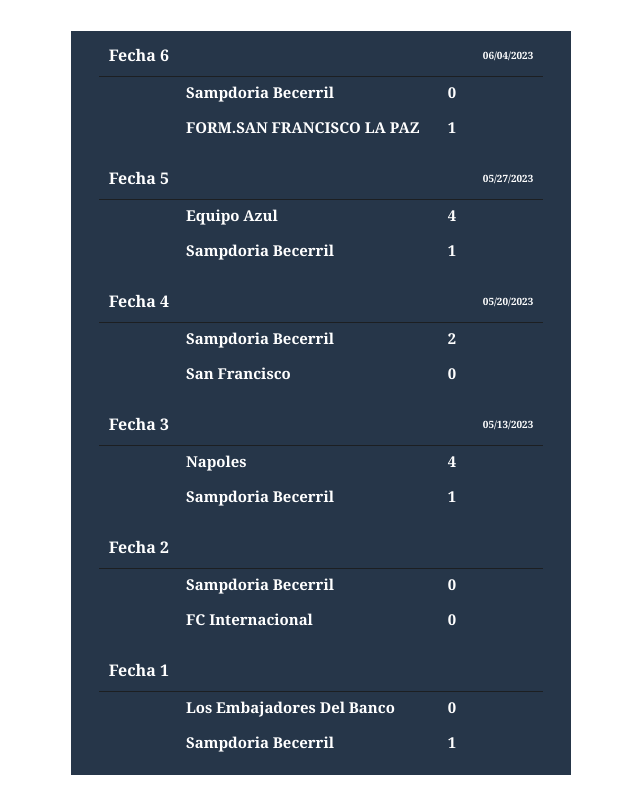
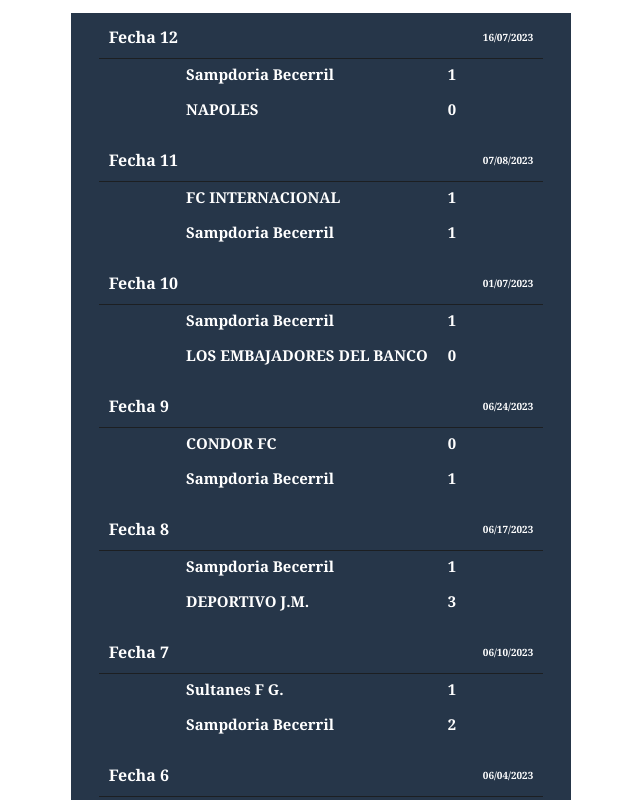
Before and after one commit to sandovaleloy/sampdoria_becerril, a React (Vite) app: page /partidos in a window 1280 px wide. Shown: the part 300-1100 px from the top of the page, without its empty margins (319-959 px from the left). Built offline with nearby package versions, Linux system fonts and the light colour scheme.

Commit message:
actualizacion

```diff
--- a/package.json
+++ b/package.json
@@ -14,7 +14,7 @@
     "react": "^18.2.0",
     "react-dom": "^18.2.0",
     "react-redux": "^8.0.5",
-    "react-router-dom": "^6.11.1"
+    "react-router-dom": "^6.14.1"
   },
   "devDependencies": {
     "@types/react": "^18.0.28",
--- a/src/App.jsx
+++ b/src/App.jsx
@@ -6,6 +6,7 @@ import Partidos from "./components/partidos/Partidos";
 import Main from "./components/main/Main";
 import PaginaPrincipal from "./components/tabla/PaginaPrincipal";
 import Footer from "./components/footer/Footer";
+// import Prueba from "./components/pruebba/Prueba";
 
 function App() {
   return (
@@ -17,6 +18,7 @@ function App() {
         <Route path="/partidos" element={<Partidos />} />
         <Route path="/tabla" element={<PaginaPrincipal />} />
       </Routes>
+        {/* <Prueba/> */}
       <Footer />
     </div>
   );
--- a/src/components/layout/styles/Navbar.css
+++ b/src/components/layout/styles/Navbar.css
@@ -1,6 +1,7 @@
 .container_navbar {
   height: auto;
   position: sticky;
+  position: relative;
   display: flex;
   justify-content: space-between;
 }
--- a/src/components/partidos/Partidos.jsx
+++ b/src/components/partidos/Partidos.jsx
@@ -9,10 +9,110 @@ const Partidos = () => {
 
       <div className="con">
         <div className="aaa">
+          <h5 className="fe">Fecha 12</h5>
+          <h5 className="fe1">16/07/2023</h5>
+        </div>
+
+        <div className="equ">
+          <div className="sss">
+            <h5 className="ganado">Sampdoria Becerril</h5>
+            <h5 className="ganado">1</h5>
+          </div>
+
+          <div className="sss">
+            <h5 className="perdidos">NAPOLES</h5>
+            <h5>0</h5>
+          </div>
+        </div>
+
+        <div className="aaa">
+          <h5 className="fe">Fecha 11</h5>
+          <h5 className="fe1">07/08/2023</h5>
+        </div>
+
+        <div className="equ">
+          <div className="sss">
+            <h5 className="ganado">FC INTERNACIONAL</h5>
+            <h5 className="ganado">1</h5>
+          </div>
+
+          <div className="sss">
+            <h5 className="perdidos">Sampdoria Becerril</h5>
+            <h5>1</h5>
+          </div>
+        </div>
+
+        <div className="aaa">
+          <h5 className="fe">Fecha 10</h5>
+          <h5 className="fe1">01/07/2023</h5>
+        </div>
+
+        <div className="equ">
+          <div className="sss">
+            <h5 className="ganado">Sampdoria Becerril</h5>
+            <h5 className="ganado">1</h5>
+          </div>
+
+          <div className="sss">
+            <h5 className="perdidos">LOS EMBAJADORES DEL BANCO</h5>
+            <h5>0</h5>
+          </div>
+        </div>
+
+        <div className="aaa">
+          <h5 className="fe">Fecha 9</h5>
+          <h5 className="fe1">06/24/2023</h5>
+        </div>
+
+        <div className="equ">
+          <div className="sss">
+            <h5 className="ganado">CONDOR FC</h5>
+            <h5 className="ganado">0</h5>
+          </div>
+
+          <div className="sss">
+            <h5 className="perdidos">Sampdoria Becerril</h5>
+            <h5>1</h5>
+          </div>
+        </div>
+
+        <div className="aaa">
+          <h5 className="fe">Fecha 8</h5>
+          <h5 className="fe1">06/17/2023</h5>
+        </div>
+
+        <div className="equ">
+          <div className="sss">
+            <h5 className="ganado">Sampdoria Becerril</h5>
+            <h5 className="ganado">1</h5>
+          </div>
+
+          <div className="sss">
+            <h5 className="perdidos">DEPORTIVO J.M.</h5>
+            <h5>3</h5>
+          </div>
+        </div>
+
+        <div className="aaa">
+          <h5 className="fe">Fecha 7</h5>
+          <h5 className="fe1">06/10/2023</h5>
+        </div>
+
+        <div className="equ">
+          <div className="sss">
+            <h5 className="ganado">Sultanes F G.</h5>
+            <h5 className="ganado">1</h5>
+          </div>
+
+          <div className="sss">
+            <h5 className="perdidos">Sampdoria Becerril</h5>
+            <h5>2</h5>
+          </div>
+        </div>
+        <div className="aaa">
           <h5 className="fe">Fecha 6</h5>
           <h5 className="fe1">06/04/2023</h5>
         </div>
-        {/* <hr className="hr" /> */}
 
         <div className="equ">
           <div className="sss">
--- a/src/components/partidos/ProximaFecha/ProximaFecha.jsx
+++ b/src/components/partidos/ProximaFecha/ProximaFecha.jsx
@@ -6,29 +6,29 @@ const ProximaFecha = () => {
     <article className='container_proximaFecha'>
 
         <div className="container_nav">
-          <h5 className="h5_fecha">Proximo partido | Fecha 7 </h5>
+          <h5 className="h5_fecha">Proximo partido | Fecha 13 </h5>
           {/* <h5>hora</h5> */}
-          <h5 className="fecha">10/06/2023</h5>
+          <h5 className="fecha">21/06/2023</h5>
         </div>
 
         <div className="container_body">
 
           <div className="container_equipo1">
-            <h5 className="ss">Sultanes F G.</h5>
+            <h5 className="ss">SAN FRANCISCO</h5>
             {/* <h5 className="ganado">4</h5> */}
           </div>
           <div>
             <h5 className='ss'>V</h5>
           </div>
           <div className="container_equipo1">
-            <h5 className="ss">Sampdoria  Becerril</h5>
+            <h5 className="ss">Sampdoria Becerril</h5>
             {/* <h5>1</h5> */}
           </div>
 
         </div>
 
         <div className='container_footer_proximaFecha'>
-            <h5 className='h5_footer'>Estadio Panama - valledupar</h5>
+            {/* <h5 className='h5_footer'>Estadio Panama - valledupar</h5> */}
         </div>
 
     </article>
--- a/src/components/tabla/PaginaPrincipal.jsx
+++ b/src/components/tabla/PaginaPrincipal.jsx
@@ -21,8 +21,8 @@ const PaginaPrincipal = () => {
           <h6>Equipo Azul</h6>
         </div>
         <div className='container_div1'>
-          <h6 className='h6_pos'>18</h6>
-          <h6>6</h6>
+          <h6 className='h6_pos'>31</h6>
+          <h6>12</h6>
         </div>
       </div>
       {/* // 2 */}
@@ -32,19 +32,19 @@ const PaginaPrincipal = () => {
           <h6>Napoles</h6>
         </div>
         <div className='container_div1'>
-          <h6 className='h6_pos'>15</h6>
-          <h6>6</h6>
+          <h6 className='h6_pos'>26</h6>
+          <h6>12</h6>
         </div>
       </div>
       {/* // 3 */}
       <div className='container_div'>
       <div className='container_div1'>
-          <h6 className='h6_pos'>2</h6>
+          <h6 className='h6_pos'>3</h6>
           <h6>FC Internacional</h6>
         </div>
         <div className='container_div1'>
-          <h6 className='h6_pos'>13</h6>
-          <h6>6</h6>
+          <h6 className='h6_pos'>24</h6>
+          <h6>12</h6>
         </div>
       </div>
       {/* // 4 */}
@@ -54,30 +54,30 @@ const PaginaPrincipal = () => {
           <h6> DEPORTIVO J.M.</h6>
         </div>
         <div className='container_div1'>
-          <h6 className='h6_pos'>11</h6>
-          <h6>7</h6>
+          <h6 className='h6_pos'>24</h6>
+          <h6>12</h6>
         </div>
       </div>
       {/* // 5 */}
       <div className='container_div'>
       <div className='container_div1'>
           <h6 className='h6_pos'>5</h6>
-          <h6>Form. San Francisco La Paz</h6>
+          <h6>Sampdoria Becerril</h6>
         </div>
         <div className='container_div1'>
-          <h6 className='h6_pos'>10</h6>
-          <h6>6</h6>
+          <h6 className='h6_pos'>17</h6>
+          <h6>12</h6>
         </div>
       </div>
       {/* // 6 */}
       <div className='container_div'>
       <div className='container_div1'>
-          <h6 className='h6_pos'>4</h6>
+          <h6 className='h6_pos'>6</h6>
           <h6>San Francisco</h6>
         </div>
         <div className='container_div1'>
-          <h6 className='h6_pos'>10</h6>
-          <h6>7</h6>
+          <h6 className='h6_pos'>16</h6>
+          <h6>12</h6>
         </div>
       </div>
       {/* // 7 */}
@@ -87,19 +87,19 @@ const PaginaPrincipal = () => {
           <h6>Sultanes F G.</h6>
         </div>
         <div className='container_div1'>
-          <h6 className='h6_pos'>9</h6>
-          <h6>6</h6>
+          <h6 className='h6_pos'>15</h6>
+          <h6>12</h6>
         </div>
       </div>
       {/* // 8 */}
       <div className='container_div'>
       <div className='container_div1'>
-          <h6 className='h6_pos'>6</h6>
-          <h6>Sampdoria Becerril</h6>
+          <h6 className='h6_pos'>8</h6>
+          <h6>Form. San Francisco La Paz</h6>
         </div>
         <div className='container_div1'>
-          <h6 className='h6_pos'>7</h6>
-          <h6>6</h6>
+          <h6 className='h6_pos'>14</h6>
+          <h6>12</h6>
         </div>
       </div>
       {/* // 9 */}
```
Also changed, not shown: src/components/pruebba/Prueba.jsx (added, +63 -0 lines), src/components/pruebba/style/Prueba.css (added, +83 -0 lines), src/App.css (line endings or trailing spaces), 1 other file (tests, documents, lock files or other folders).
